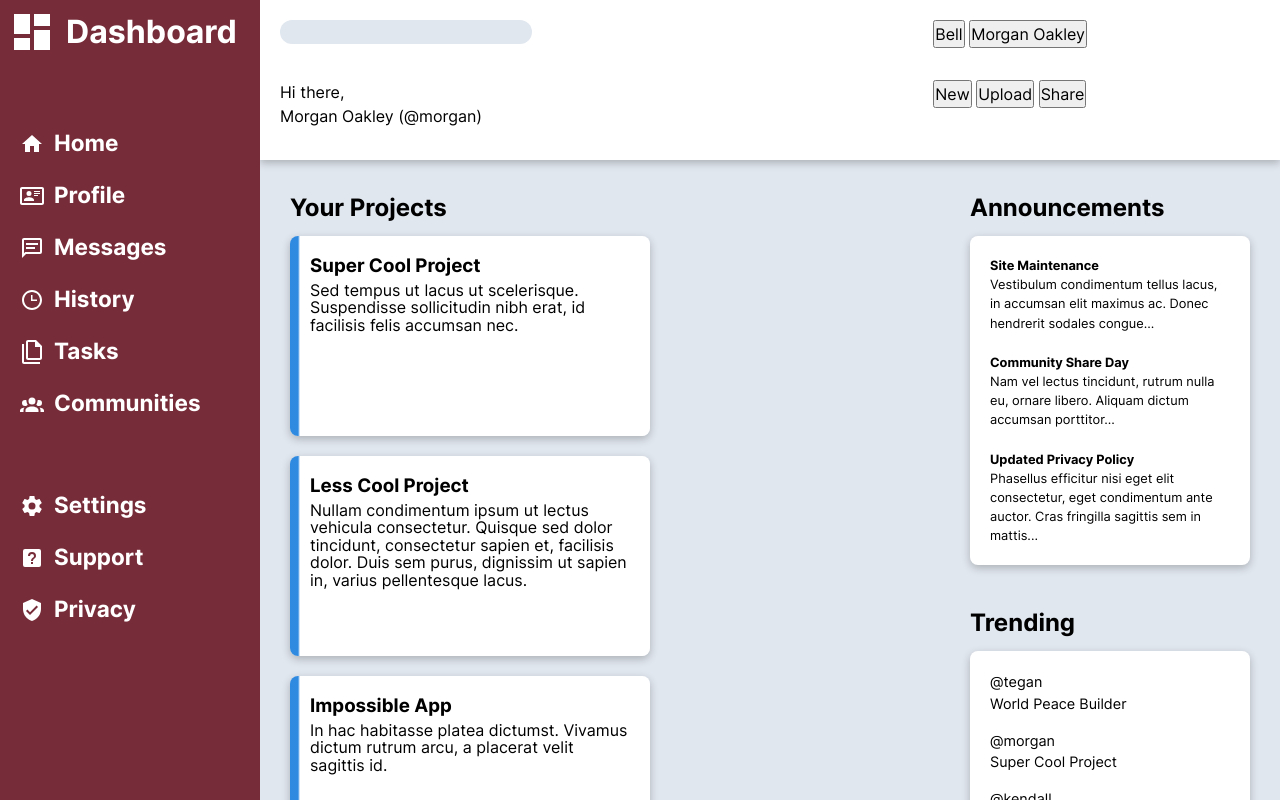
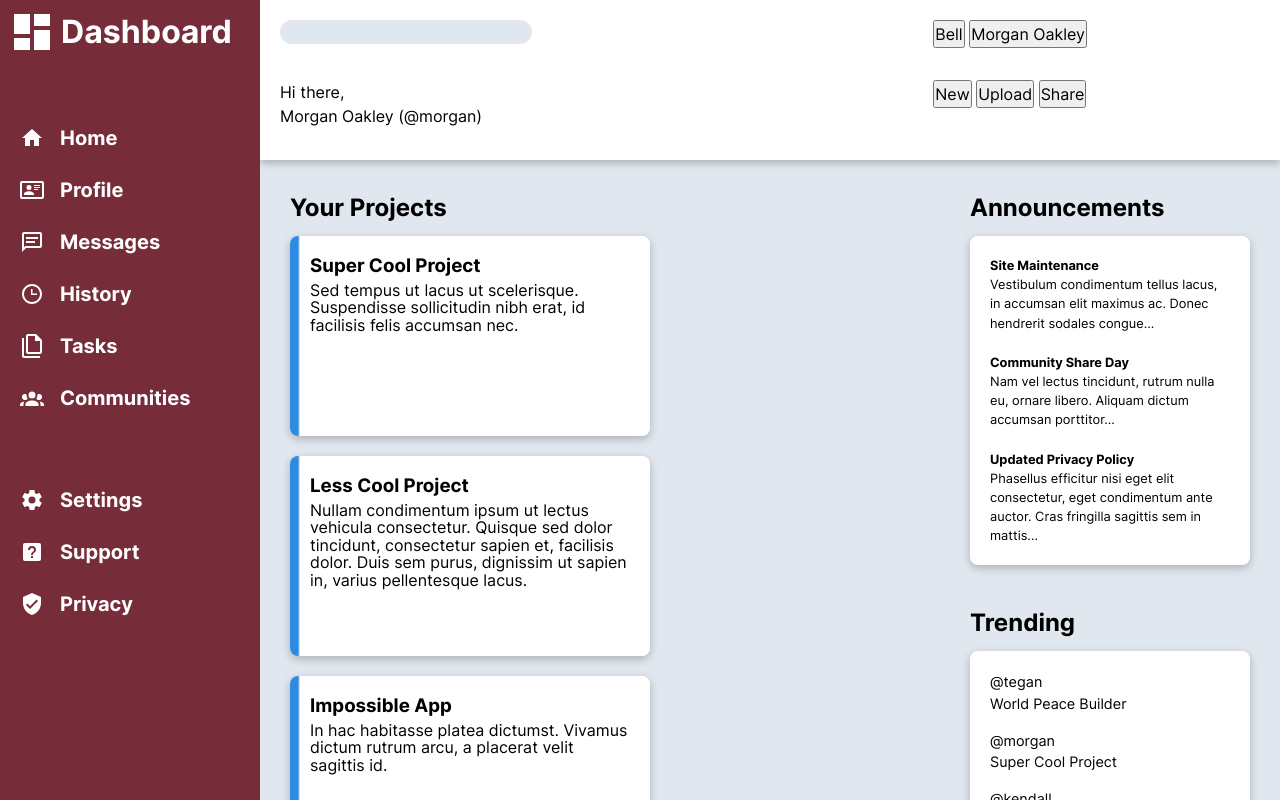
Before and after one commit to AntoineBnl/admin-dashboard, a plain HTML site: page index.html in a window 1280 px wide. Drawn offline with Linux system fonts and the light colour scheme.

Commit message:
Adjust sidebar font sizes

```diff
--- a/styles.css
+++ b/styles.css
@@ -62,15 +62,19 @@ body {
 .logo {
   height: 68px;
   display: flex;
-  gap: 10px;
+  gap: 5px;
   padding: .5rem;
   margin-bottom: 50px;
+}
+
+.sidebar h3 {
+  font-size: 1.25rem;
 }
 
 .navlist {
   display: grid;
   list-style: none;
-  font-size: 1.2rem;
+  line-height: 1.25;
 }
 
 .navlist > li {
@@ -80,8 +84,8 @@ body {
 .navlist > li > a {
   height: 52px;
   display: flex;
-  align-items: center;
-  gap: 10px;
+  /* align-items: center; */
+  gap: 16px;
   padding: 8px 20px;
 }
 
```
